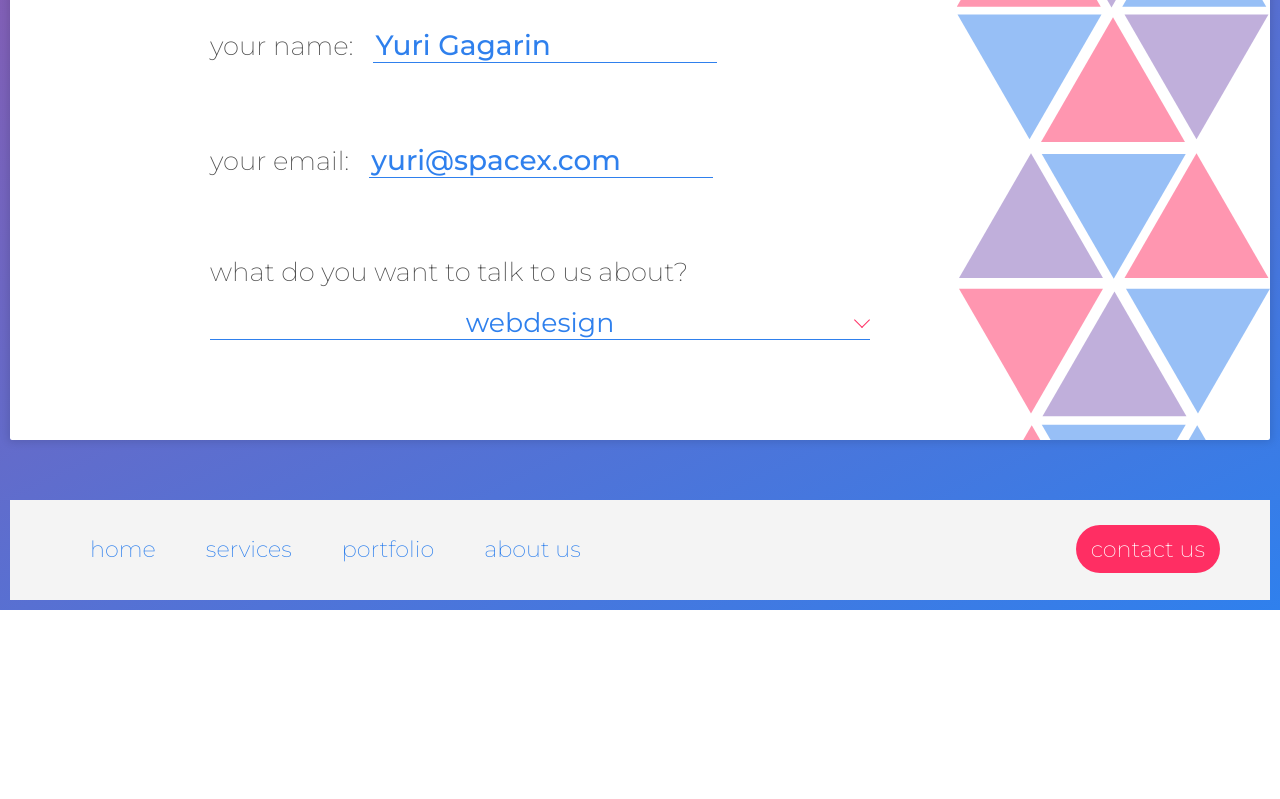
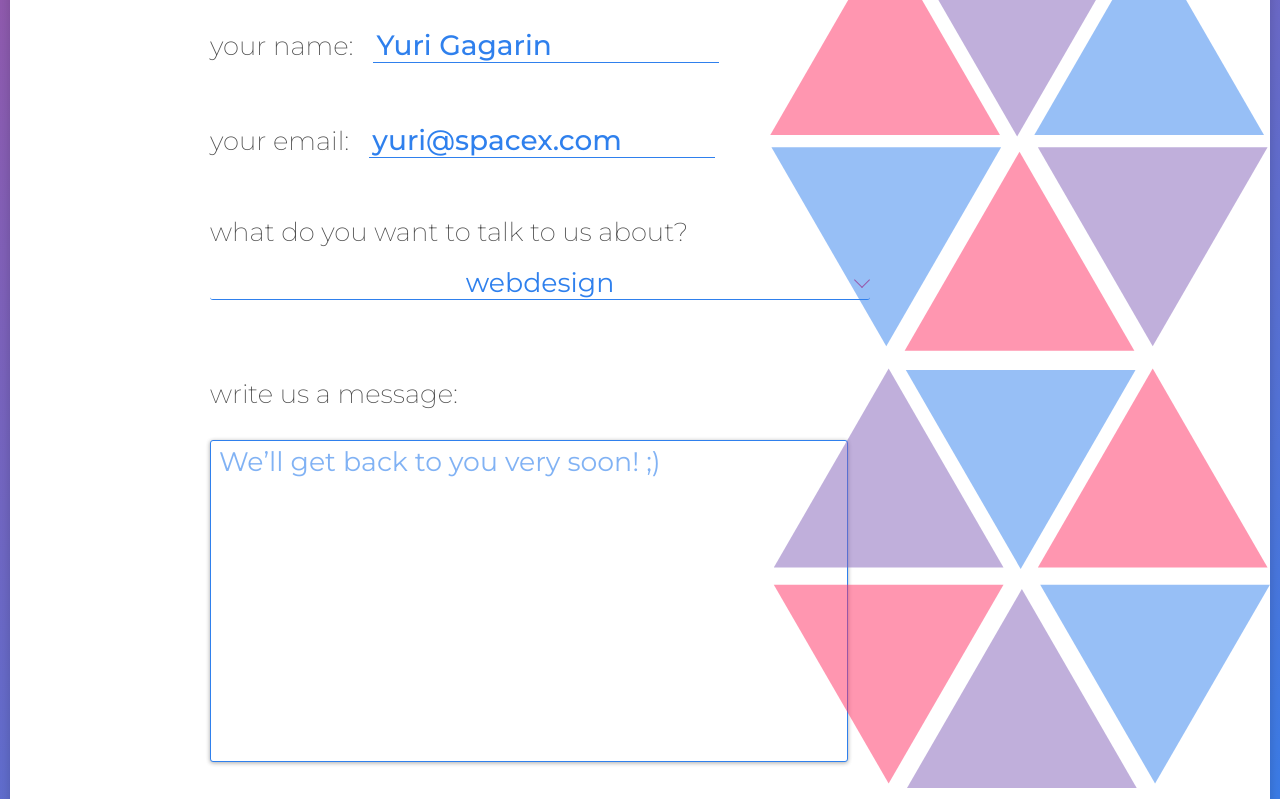
Before and after one commit to joordas/3gir, a React app: page / in a window 1280 px wide. Shown: the part 1860-2659 px from the top of the page. Before the commit the page ends 2470 px from the top, so only its background shows below. Built offline with nearby package versions, Linux system fonts and the light colour scheme.

Commit message:
ok, now I think I actually finished styling this mf

```diff
--- a/src/components/ContactForm.jsx
+++ b/src/components/ContactForm.jsx
@@ -9,11 +9,11 @@ const Form = styled.form`
 `;
 
 const InputGroup = styled.div`
-  padding-bottom: 80px;
+  padding-bottom: 60px;
   @-moz-document url-prefix() {
     // this targets only mozilla browsers, as using the same 'background' property in the select element doesn't work for the custom arrow.
     &.select {
-      background: url("/public/img/arrow.svg") no-repeat right center;
+      background: url("/public/img/arrow.svg") no-repeat right 70px;
     }
   }
 `;
@@ -24,6 +24,7 @@ const Label = styled.label`
   color: var(--black);
   font-size: 1.625rem;
   margin-right: 20px;
+  margin-bottom: 20px;
 `;
 
 const TextInput = styled.input`
@@ -34,6 +35,7 @@ const TextInput = styled.input`
   border: none;
   border-bottom: 1px solid var(--blue);
   caret-color: var(--pink);
+  padding: 1px 3px;
   &::placeholder {
     color: var(--blue);
   }
@@ -46,7 +48,7 @@ const Select = styled.select`
   text-align: center;
   text-align-last: center;
   width: 100%;
-  color: var(--blue);
+  color: var(--blue) !important;
   -webkit-appearance: none;
   -moz-appearance: none;
   appearance: none;
@@ -58,16 +60,45 @@ const Select = styled.select`
   border: none;
   border-bottom: 1px solid var(--blue);
   margin: 20px 0;
+  border-radius: 3px;
   &:focus,
   &:active {
     outline: none;
   }
   option {
+    font-family: var(--font-montserrat) !important;
+    color: var(--blue) !important;
+    font-weight: 400 !important;
+    font-size: 1.675rem !important;
+    text-align: center !important;
+    text-align-last: center !important;
+  }
+`;
+const TextArea = styled.textarea`
+  font-family: var(--font-montserrat);
+  font-weight: 400;
+  font-size: 1.675rem;
+  color: var(--blue);
+  z-index: 10;
+  margin-top: 30px;
+  resize: none;
+  caret-color: var(--pink);
+  background-color: white;
+  border-radius: 3px;
+  border: 1px solid var(--blue);
+  padding: 6px 8px;
+  box-shadow: 0 1px 5px rgba(0, 0, 0, 0.12), 0 1px 4px rgba(0, 0, 0, 0.24);
+  transition: all 0.3s cubic-bezier(0.25, 0.8, 0.25, 1);
+  &::placeholder {
     font-family: var(--font-montserrat);
     font-weight: 400;
-    font-size: 2.675rem;
-    text-align: center;
-    text-align-last: center;
+    font-size: 1.675rem;
+    opacity: 0.6;
+    color: var(--blue);
+  }
+  &:hover {
+    box-shadow: 10px 14px 38px rgba(0, 0, 0, 0.14),
+      6px 6px 16px rgba(0, 0, 0, 0.1);
   }
 `;
 
@@ -109,8 +140,18 @@ class ContactForm extends Component {
           <TextInput type="text" name="email" placeholder="yuri@spacex.com" />
         </InputGroup>
         <InputGroup className="select">
-          <Label htmlFor="email">what do you want to talk to us about?</Label>
-          <Select>{this.renderOptions(options)}</Select>
+          <Label htmlFor="subject">what do you want to talk to us about?</Label>
+          <Select id="subject">{this.renderOptions(options)}</Select>
+        </InputGroup>
+        <InputGroup>
+          <Label htmlFor="message">write us a message:</Label>
+          <TextArea
+            name="message"
+            id="message"
+            cols="40"
+            rows="10"
+            placeholder="We’ll get back to you very soon! ;)"
+          />
         </InputGroup>
       </Form>
     );
--- a/src/components/Footer.jsx
+++ b/src/components/Footer.jsx
@@ -9,6 +9,8 @@ const Footerz = styled.div`
   justify-content: space-between;
   height: 100px;
   padding: 0px 50px;
+  border-radius: 2px;
+  box-shadow: 0 0 8px 2px rgba(0, 0, 0, 0.12);
   color: rgba(0, 0, 0, 0.3);
   margin-top: 60px;
   .footer-link {
--- a/src/components/LetsTalk.jsx
+++ b/src/components/LetsTalk.jsx
@@ -36,6 +36,7 @@ const Triangles = styled.img`
   top: 0;
   right: 0;
   height: 100%;
+  z-index: -0;
 `;
 
 const LetsTalk = () => (
```
Also changed, not shown: public/css/normalize.css.
